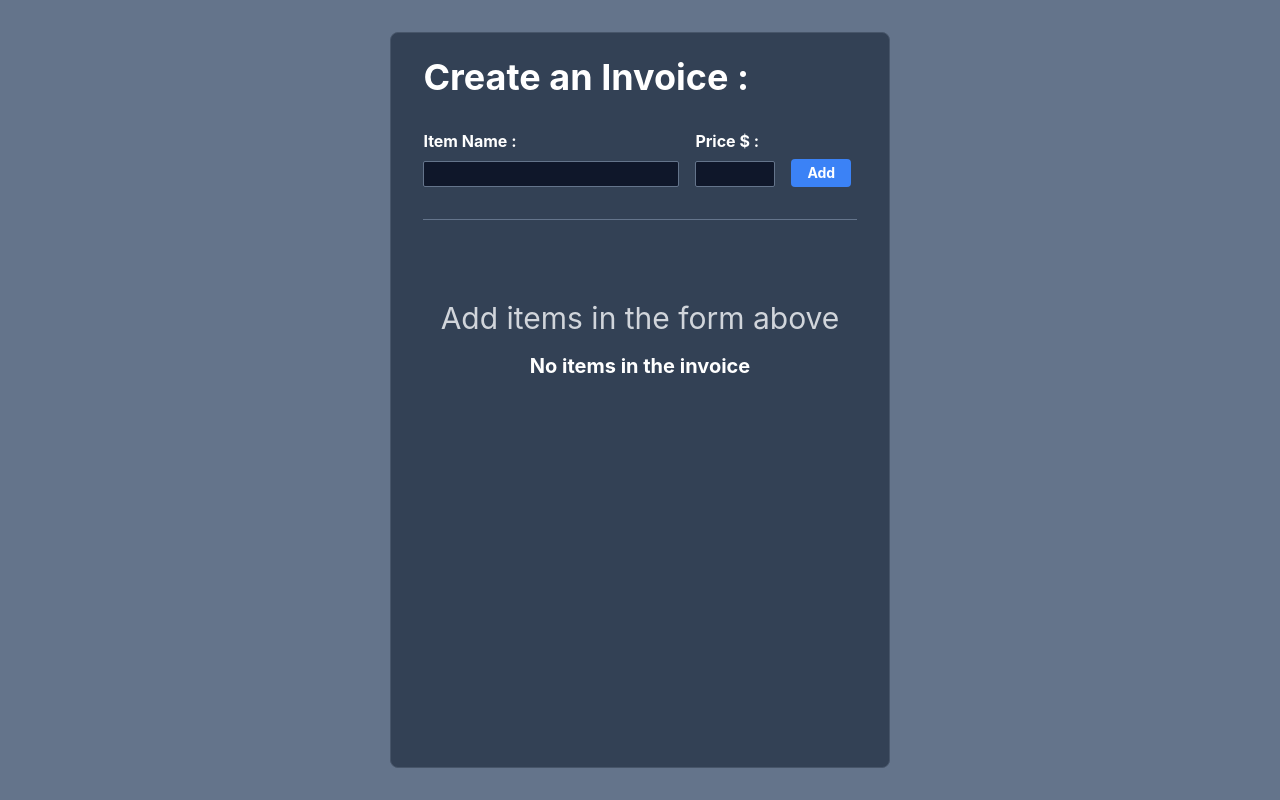
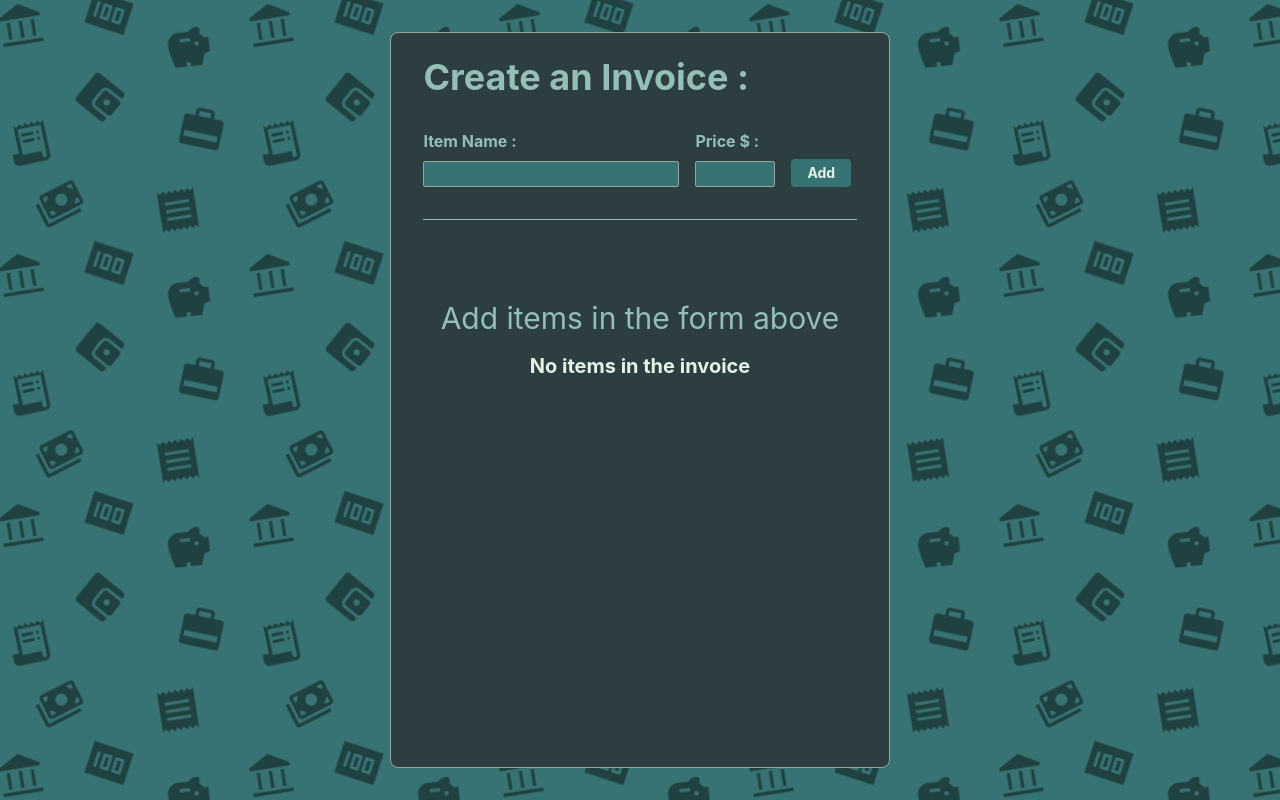
Before and after one commit to JuanPaFerro/my-bill, a React (Vite) app: page / in a window 1280 px wide. Built offline with nearby package versions, Linux system fonts and the light colour scheme.

Commit message:
customizing the theme for all components

```diff
--- a/src/App.jsx
+++ b/src/App.jsx
@@ -4,9 +4,9 @@ import AddForm from "./components/AddForm/AddForm";
 function App() {
 
   return (
-    <div className="h-screen w-full p-4 lg:py-8 bg-slate-500 flex justify-center items-center">
-      <div className="h-full w-full lg:w-2/5 border border-slate-600 bg-slate-700 px-8 py-6 rounded-lg flex flex-col space-y-8 ">
-        <div className="text-4xl text-white font-bold">Create an Invoice :</div>
+    <div className="h-screen w-full p-4 lg:py-8 bg-bg-pattern flex justify-center items-center">
+      <div className="h-full w-full lg:w-2/5 border border-gray bg-black px-8 py-6 rounded-lg flex flex-col space-y-8 ">
+        <div className="text-4xl text-lightGreen font-bold">Create an Invoice :</div>
         <AddForm />
         <ItemsList />
       </div>
--- a/src/components/AddForm/AddForm.jsx
+++ b/src/components/AddForm/AddForm.jsx
@@ -25,7 +25,7 @@ const AddForm = () => {
   return (
     <form
       onSubmit={handleSubmit}
-      className="w-full flex space-x-4 items-end text-white font-bold"
+      className="w-full flex space-x-4 items-end text-lightGreen font-bold"
     >
       <div className="flex flex-col space-y-2 lg:w-64 w-36 ">
         <label htmlFor="name">Item Name :</label>
@@ -34,7 +34,7 @@ const AddForm = () => {
           ref={name}
           name="name"
           type="text"
-          className="rounded-sm border border-slate-500 bg-slate-900 px-2"
+          className="rounded-sm border border-gray bg-darkGreen text-white px-2"
         />
       </div>
       <div className="flex flex-col space-y-2 w-20">
@@ -44,12 +44,12 @@ const AddForm = () => {
           ref={price}
           name="price"
           type="number"
-          className="appearance-none border border-slate-500 rounded-sm bg-slate-900 px-2"
+          className="rounded-sm border border-gray bg-darkGreen text-white px-2"
         />
       </div>
       <button
         type="submit"
-        className=" bg-blue-500 hover:bg-blue-700 py-1 text-sm  px-4 rounded"
+        className="text-white bg-darkGreen hover:bg-lightGreen hover:text-black py-1 text-sm  px-4 rounded transition duration-300"
       >
         Add
       </button>
--- a/src/components/ItemsList/ItemsList.jsx
+++ b/src/components/ItemsList/ItemsList.jsx
@@ -8,10 +8,10 @@ const ItemsList = () => {
     0
   );
   return (
-    <div className="w-full h-96 border-t overflow-auto border-slate-500 ">
+    <div className="w-full h-96 border-t overflow-auto border-lightGreen ">
       {items.length === 0 ? (
         <div className="w-full flex flex-col space-y-4 items-center mt-20">
-          <p className="text-3xl text-gray-300 text-center">Add items in the form above</p>
+          <p className="text-3xl text-lightGreen text-center">Add items in the form above</p>
           <p className="text-xl text-white font-bold">
             No items in the invoice
           </p>
@@ -20,12 +20,12 @@ const ItemsList = () => {
         items.map((item) => (
           <div
             key={item.id}
-            className="flex w-full min-h-10 p-2 text-white border-b border-slate-500 items-center justify-between"
+            className="flex w-full min-h-10 p-2 text-lightGreen border-b border-lightGreen items-center justify-between"
           >
             <div className="flex space-x-4">
               <button
                 onClick={() => removeItem(item.id)}
-                className="text-base font-bold text-red-500 hover:text-red-700"
+                className="text-base font-bold text-lightRed hover:text-darkRed"
               >
                 x
               </button>
@@ -41,7 +41,7 @@ const ItemsList = () => {
         ))
       )}
       {items.length !== 0 && (
-        <div className="flex justify-end pr-2 pt-2 text-white font-bold">
+        <div className="flex justify-end pr-2 pt-2 text-lightGreen font-bold">
           {Intl.NumberFormat("en-US", {
             style: "currency",
             currency: "USD",
--- a/tailwind.config.js
+++ b/tailwind.config.js
@@ -1,13 +1,24 @@
 /** @type {import('tailwindcss').Config} */
 module.exports = {
-  content: [
-    "./src/**/*.{js,jsx,ts,tsx}",
-  ],
+  content: ["./src/**/*.{js,jsx,ts,tsx}"],
   theme: {
-    extend: {},
+    extend: {
+      backgroundImage: {
+        "bg-pattern": "url('/public/assets/images/bg.png')",
+      },
+    },
+    colors: {
+      white: "#E4F2E7",
+      black: "#2D3E40",
+      gray: "#97A6A0",
+      darkGreen: "#387373",
+      lightGreen: "#93BFB7",
+      lightRed: "#F87171",
+      darkRed: "#B91C1C",
+    },
   },
   plugins: [],
-  corePlugins:{
-    appearance: false
-  }
-}
+  corePlugins: {
+    appearance: false,
+  },
+};
```
Also changed, not shown: public/assets/images/bg.png (added).
